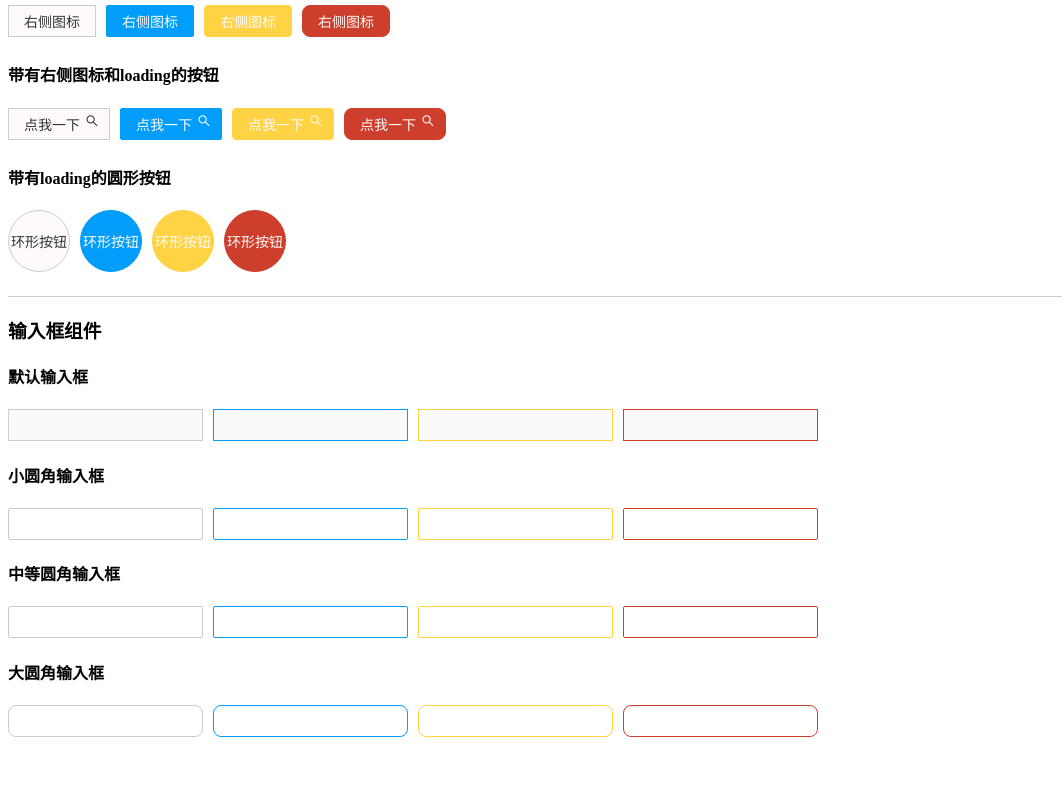
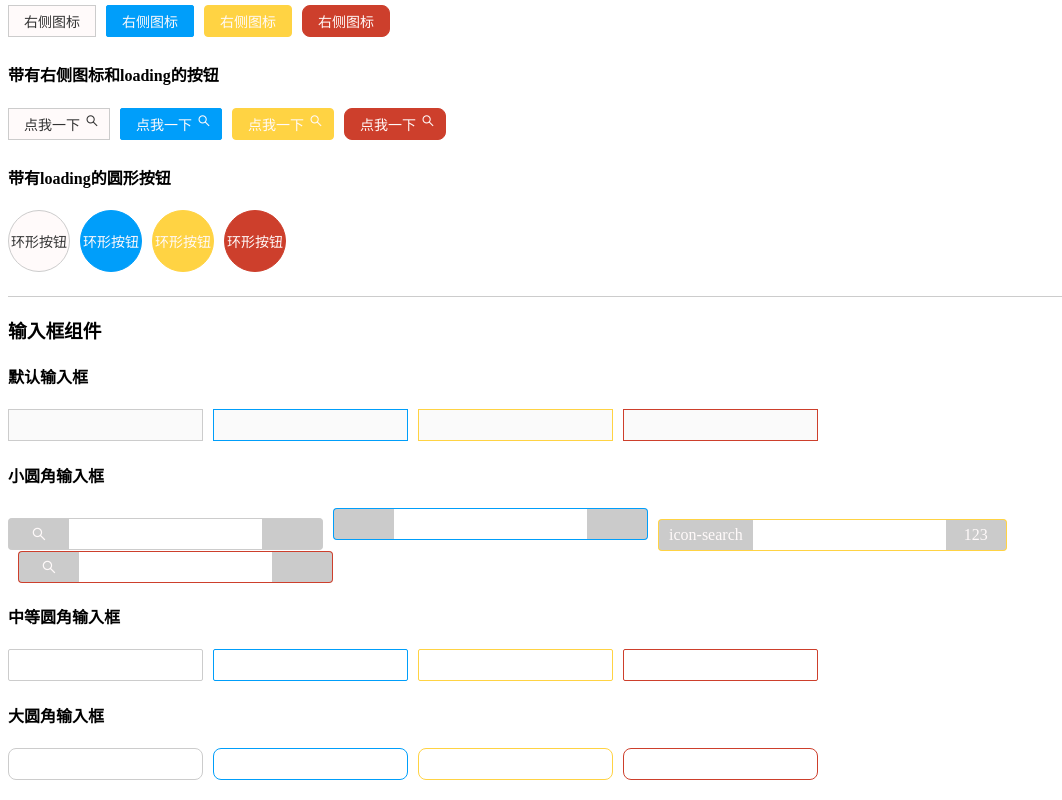
Before and after one commit to yitiaoyu928/fish-ui, a Vue app: page / in a window 1280 px wide. Shown: the part 485-1285 px from the top of the page, without its empty margins (0-1062 px from the left). Before the commit the page ends 1242 px from the top, so only its background shows below. Built offline with nearby package versions, Linux system fonts and the light colour scheme.

Commit message:
修复input框警告

```diff
--- a/src/App.vue
+++ b/src/App.vue
@@ -56,8 +56,10 @@
         <h4>带有loading的圆形按钮</h4>
         <f-button rounded="circle" :loading="loading" @click="handleClick">环形按钮</f-button>
         <f-button type="primary" rounded="circle" :loading="loading" @click="handleClick">环形按钮</f-button>
-        <f-button type="warning" rounded="circle" :loading="loading" loading-position="right" @click="handleClick">环形按钮</f-button>
-        <f-button type="danger" rounded="circle" :loading="loading" loading-position="right" @click="handleClick">环形按钮</f-button>
+        <f-button type="warning" rounded="circle" :loading="loading" loading-position="right" @click="handleClick">环形按钮
+        </f-button>
+        <f-button type="danger" rounded="circle" :loading="loading" loading-position="right" @click="handleClick">环形按钮
+        </f-button>
       </div>
     </div>
     <!-- 输入框组件库 -->
@@ -72,10 +74,10 @@
       </div>
       <div class="container-item">
         <h4>小圆角输入框</h4>
-        <f-input rounded="small"></f-input>
-        <f-input type="primary" rounded="small"></f-input>
-        <f-input type="warning" rounded="small"></f-input>
-        <f-input type="danger" rounded="small"></f-input>
+        <f-input rounded="small" prefix-icon="icon-search" suffix-icon="123" open-icon-text="left"></f-input>
+        <f-input type="primary" rounded="small" prefix-icon="loading" suffix-icon="123" open-icon-text="right"></f-input>
+        <f-input type="warning" rounded="small" prefix-icon="icon-search" suffix-icon="123"></f-input>
+        <f-input type="danger" rounded="small" prefix-icon="icon-search" openIconText="left" suffix-icon="123"></f-input>
       </div>
       <div class="container-item">
         <h4>中等圆角输入框</h4>
--- a/src/assets/style/style.scss
+++ b/src/assets/style/style.scss
@@ -10,6 +10,7 @@ $lightWhite:#FFFAFA;
 $primaryColor:#009EFA;
 $dangerColor:#CD3F2C;
 $warningColor:#FFD343;
+$inputIconBgColor:#989898;
 // 圆角
 $smallBorderRadius: 2px;
 $middleBorderRadius: 4px;
--- a/src/components/Input/index.vue
+++ b/src/components/Input/index.vue
@@ -1,27 +1,38 @@
 <template>
   <div :class="['fish_input', type, `${rounded}-rounded`]">
-    <div :class="['fish__input__content', 'flex-base', 'flex-align-center']">
-      <div class="prefix-icon" v-if="prefixIcon">{{ prefixIcon }}</div>
+    <div
+      :class="['fish__input__content', 'flex-base', 'flex-align-center', 'flex-justify-center', { 'has-prefix-icon': prefixIcon }, { 'has-suffix-icon': suffixIcon }]">
+      <div class="prefix-icon" v-if="prefixIcon">
+        <i :class="['iconfont', prefixIcon]" v-if="iconTextPosition !== true || iconTextPosition === 'left'"></i>
+        <span v-else>{{ prefixIcon }}</span>
+      </div>
       <input :disabled="disabled" class="fish_real__input" @input="handleInput" @change="handleChange"
-        @focus="handleFocus" @blur="handleBlur" :type="textType" />
-      <div class="suffix-icon icon-font" v-if="suffixIcon">{{ suffixIcon }}</div>
+        @focus="handleFocus" @blur="handleBlur" :type="textType" :maxlength="maxLength" />
+      <div class="suffix-icon" v-if="suffixIcon">
+        <i :class="['iconfont', suffixIcon]" v-if="iconTextPosition !== true || iconTextPosition === 'right'"></i>
+        <span v-else>{{ suffixIcon }}</span>
+      </div>
     </div>  </div>
 </template>
 <script setup lang="ts">
-import { TextType, Types, Rounded } from "../../interface/types"
+import { computed } from "vue"
+import { TextType, Types, Rounded, TextIconPosition } from "../../interface/types"
 interface inputInterface {
   textType?: TextType;
   prefixIcon?: string;
   suffixIcon?: string;
+  openIconText?: TextIconPosition;
   type?: Types;
   rounded?: Rounded;
   modelValue?: any;
   disabled?: boolean;
+  maxLength?: number;
 };
 const props = withDefaults(defineProps<inputInterface>(), {
   textType: "text",
   type: "default",
-  rounded: "none"
+  rounded: "none",
+  openIconText: false
 })
 const emits = defineEmits(["update:modelValue"])
 type EventTarget = HTMLInputElement | HTMLTextAreaElement;
@@ -37,6 +48,21 @@ function handleBlur(event: Event) {
 function handleFocus(event: Event) {
   emits("update:modelValue", (event.target as EventTarget).value)
 }
+let iconTextPosition = computed(() => {
+  if (!props.openIconText) {
+    return true
+  } else {
+    if (props.openIconText === true) {
+      return true;
+    }
+    if (props.openIconText === 'left') {
+      return 'left'
+    }
+    if (props.openIconText === 'right') {
+      return 'right'
+    }
+  }
+})
 </script>
 <style lang="scss" scoped>@import "../../assets/style/style.scss";
 
@@ -47,10 +73,47 @@ function handleFocus(event: Event) {
     margin-left: 10px;
   }
 
+  .has-prefix-icon {
+    &.fish__input__content {
+      .prefix-icon {
+        border-top-left-radius: $middleBorderRadius;
+        border-bottom-left-radius: $middleBorderRadius;
+      }
+
+      .fish_real__input {
+        border-right: none;
+        border-top-left-radius: 0;
+        border-bottom-left-radius: 0;
+      }
+    }
+
+  }
+
+  .has-suffix-icon {
+    &.fish__input__content {
+      .suffix-icon {
+        border-top-right-radius: $middleBorderRadius;
+        border-bottom-right-radius: $middleBorderRadius;
+      }
+
+      .fish_real__input {
+        border-left: none;
+        border-top-right-radius: 0;
+        border-bottom-right-radius: 0;
+      }
+    }
+
+  }
+
   .prefix-icon,
   .suffix-icon {
-    width: 40px;
+    min-width: 40px;
+    line-height: 30px;
+    padding: 0 10px;
     overflow: hidden;
+    text-align: center;
+    height: 30px;
+    @include bg-color($inputIconBgColor, 50%);
   }
 
   .fish_real__input {
@@ -63,9 +126,23 @@ function handleFocus(event: Event) {
   &.default {
     .fish_real__input {
       @include setBorder("default");
+    }
 
-      &:focus {
-        @include box-shadow($lightGrey, 30%);
+    .fish__input__content {
+      background: #FFFFFF;
+
+      .prefix-icon,
+      .suffix-icon {
+        color: $lightWhite;
+        @include setBorder('default');
+      }
+
+      .prefix-icon {
+        border-right: none;
+      }
+
+      .suffix-icon {
+        border-left: none;
       }
     }
   }
@@ -74,9 +151,23 @@ function handleFocus(event: Event) {
     .fish_real__input {
       caret-color: $primaryColor;
       @include setBorder("primary");
+    }
 
-      &:focus {
-        @include box-shadow($primaryColor, 30%);
+    .fish__input__content {
+      background: #FFFFFF;
+
+      .prefix-icon,
+      .suffix-icon {
+        color: $lightWhite;
+        @include setBorder('primary');
+      }
+
+      .prefix-icon {
+        border-right: none;
+      }
+
+      .suffix-icon {
+        border-left: none;
       }
     }
   }
@@ -85,9 +176,23 @@ function handleFocus(event: Event) {
     .fish_real__input {
       caret-color: $dangerColor;
       @include setBorder("danger");
+    }
 
-      &:focus {
-        @include box-shadow($dangerColor, 30%);
+    .fish__input__content {
+      background: #FFFFFF;
+
+      .prefix-icon,
+      .suffix-icon {
+        color: $lightWhite;
+        @include setBorder('danger');
+      }
+
+      .prefix-icon {
+        border-right: none;
+      }
+
+      .suffix-icon {
+        border-left: none;
       }
     }
   }
@@ -96,9 +201,23 @@ function handleFocus(event: Event) {
     .fish_real__input {
       caret-color: $warningColor;
       @include setBorder("warning");
+    }
 
-      &:focus {
-        @include box-shadow($warningColor, 30%);
+    .fish__input__content {
+      background: #FFFFFF;
+
+      .prefix-icon,
+      .suffix-icon {
+        color: $lightWhite;
+        @include setBorder('warning');
+      }
+
+      .prefix-icon {
+        border-right: none;
+      }
+
+      .suffix-icon {
+        border-left: none;
       }
     }
   }
--- a/src/interface/types.ts
+++ b/src/interface/types.ts
@@ -5,4 +5,6 @@ export type LoadingPosition = "left" | "right";
 // 圆角类型
 export type Rounded = "small" | "middle" | "large" | "none" | "circle";
 // 输入框类型
-export type TextType= "text" | "textarea" | "radio" | "checkbox"
+export type TextType = "text" | "textarea" | "radio" | "checkbox";
+// 输入框是否展示Icon
+export type TextIconPosition = "left" | "right" | true | false;
```
